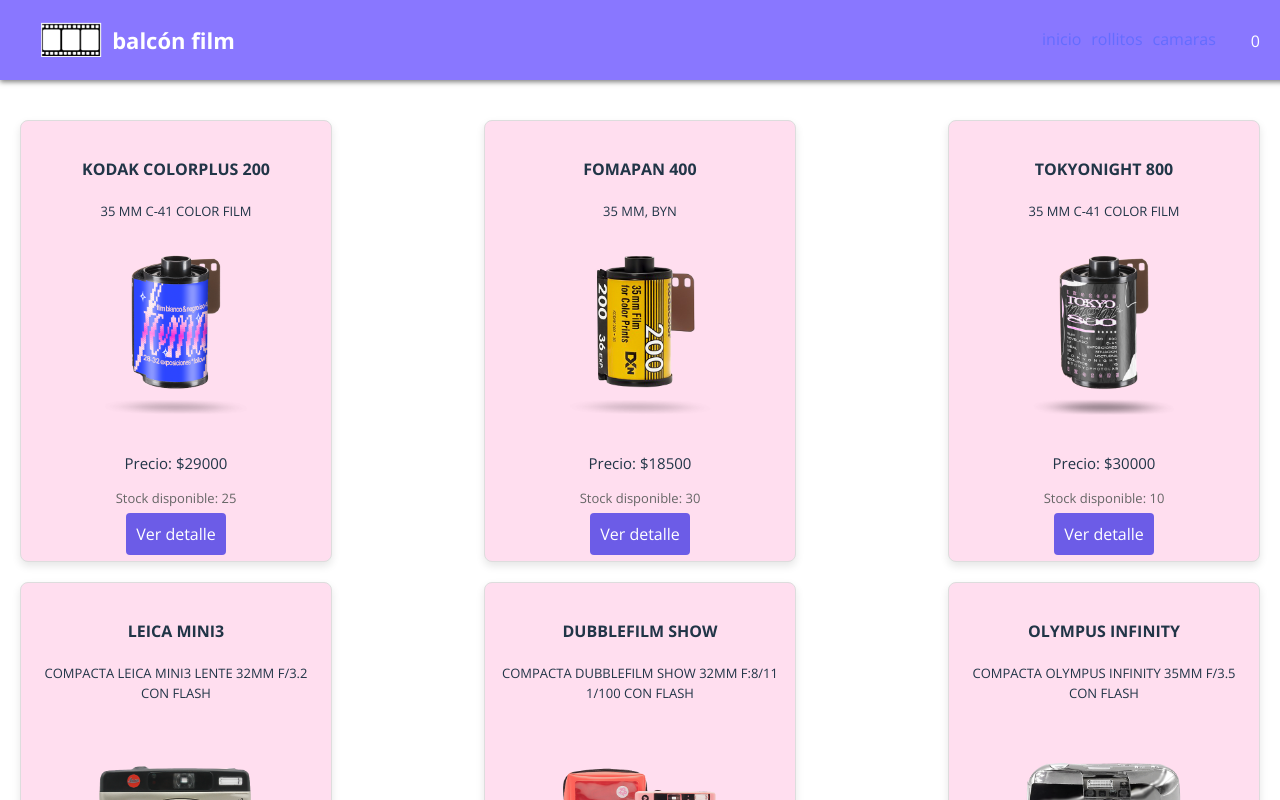
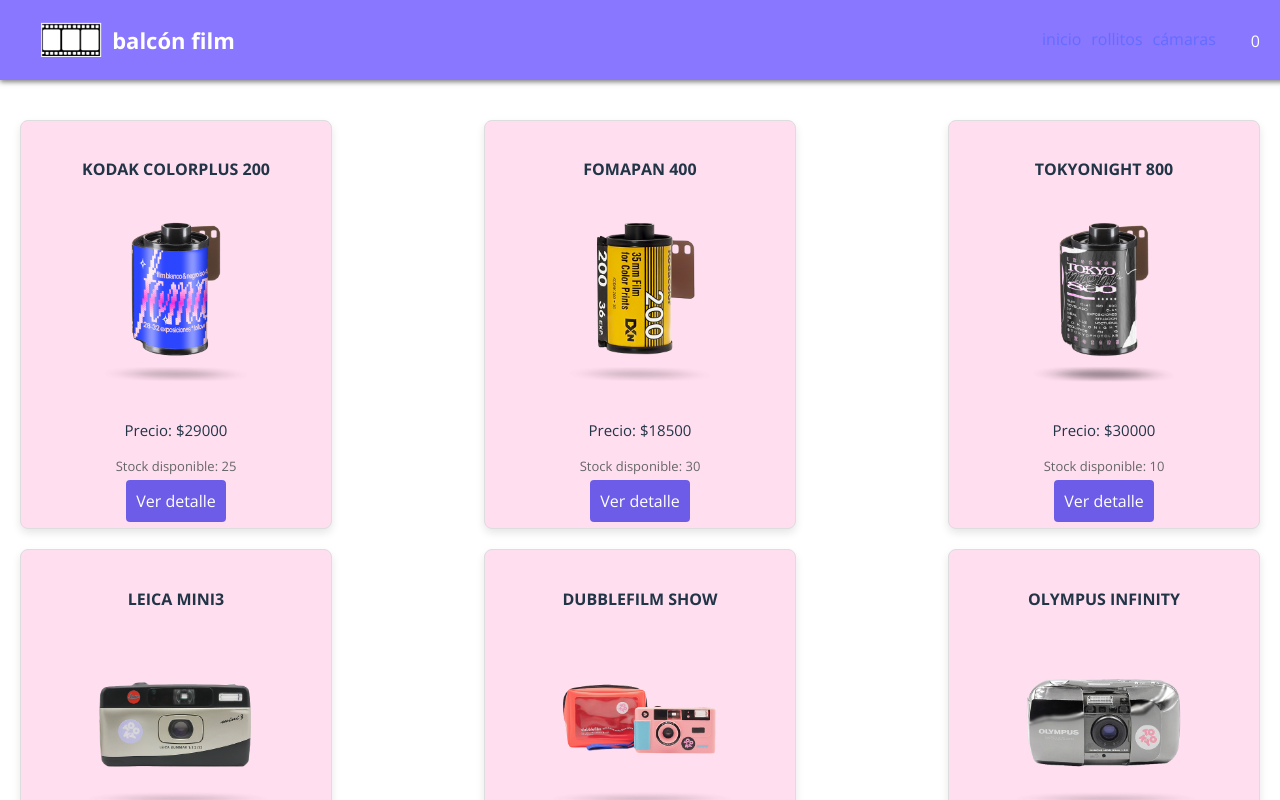
Before and after one commit to TamiZukierman/BalconLab, a React (Vite) app: page / in a window 1280 px wide. Shown: the top 800 px of the page. Built offline with nearby package versions, Linux system fonts and the light colour scheme; some icons are missing.

Commit message:
NavegaLasRutas+Zukierman

```diff
--- a/src/components/Item/Item.jsx
+++ b/src/components/Item/Item.jsx
@@ -5,7 +5,6 @@
     return (
         <article className="CardItem">
             <h4>{name}</h4>
-            <p>{description}</p>
             <picture>
                 <img src={img} alt= {name} className="ItemImg"/>
             </picture>
@@ -14,7 +13,7 @@
                 <p className="Info">Stock disponible: {stock}</p>
             </section>
             <footer className="ItemFooter">
-                <Link className="Option" to = {"/item/${id}"}>Ver detalle</Link>
+            <Link className="Option" to = {`/item/${id}`}>Ver detalle</Link>
             </footer>
         </article>
     )
--- a/src/components/ItemDetail/ItemDetail.jsx
+++ b/src/components/ItemDetail/ItemDetail.jsx
@@ -3,6 +3,7 @@
 
 //Componente de presentacion encargado de visualizar los datos
 const ItemDetail = ({id, name, img, price, stock, category, description}) => {
+    console.log({ id, name, img, price, stock, category, description });
     return (
         <article className="CardItemDetail">
                 <h2 className="ItemHeader">{name}</h2>
@@ -10,7 +11,7 @@
                 <img src={img} alt= {name} className="ItemImg"/>
             </picture>
             <section>
-                <p className="Info">Categoría:{category}</p>
+                <p className="Info">Categoría: {category}</p>
                 <p className="Info">Descripción: {description}</p>
                 <p className="Precio">Precio: ${price}</p>
             </section>
--- a/src/components/ItemDetailContainer/ItemDetailContainer..jsx
+++ b/src/components/ItemDetailContainer/ItemDetailContainer..jsx
@@ -10,6 +10,7 @@
     const {itemId} = useParams()
 
     useEffect (() => {
+
         getProductById(itemId) //aca harcodie el id 1
             .then(response => {
                 setproduct(response)
--- a/src/components/ItemListContainer/ItemListContainer.jsx
+++ b/src/components/ItemListContainer/ItemListContainer.jsx
@@ -9,6 +9,7 @@
     const [products, setProducts] = useState([])
 
     const {categoryId} = useParams()
+
 
     //para obtener los productos llamamos la funcion getProducts
     useEffect(()=>{
--- a/src/components/navBar.jsx
+++ b/src/components/navBar.jsx
@@ -9,7 +9,7 @@
             <Link className="li" to="/">inicio</Link>
             <div className="Categories">
             <NavLink to={"/category/rollitos"} className="li">rollitos</NavLink>
-            <NavLink to = {"/category/camaras"}className="li">camaras</NavLink>
+            <NavLink to = {"/category/camaras"}className="li">cámaras</NavLink>
             </div>
             <CartWidget />
 
```
